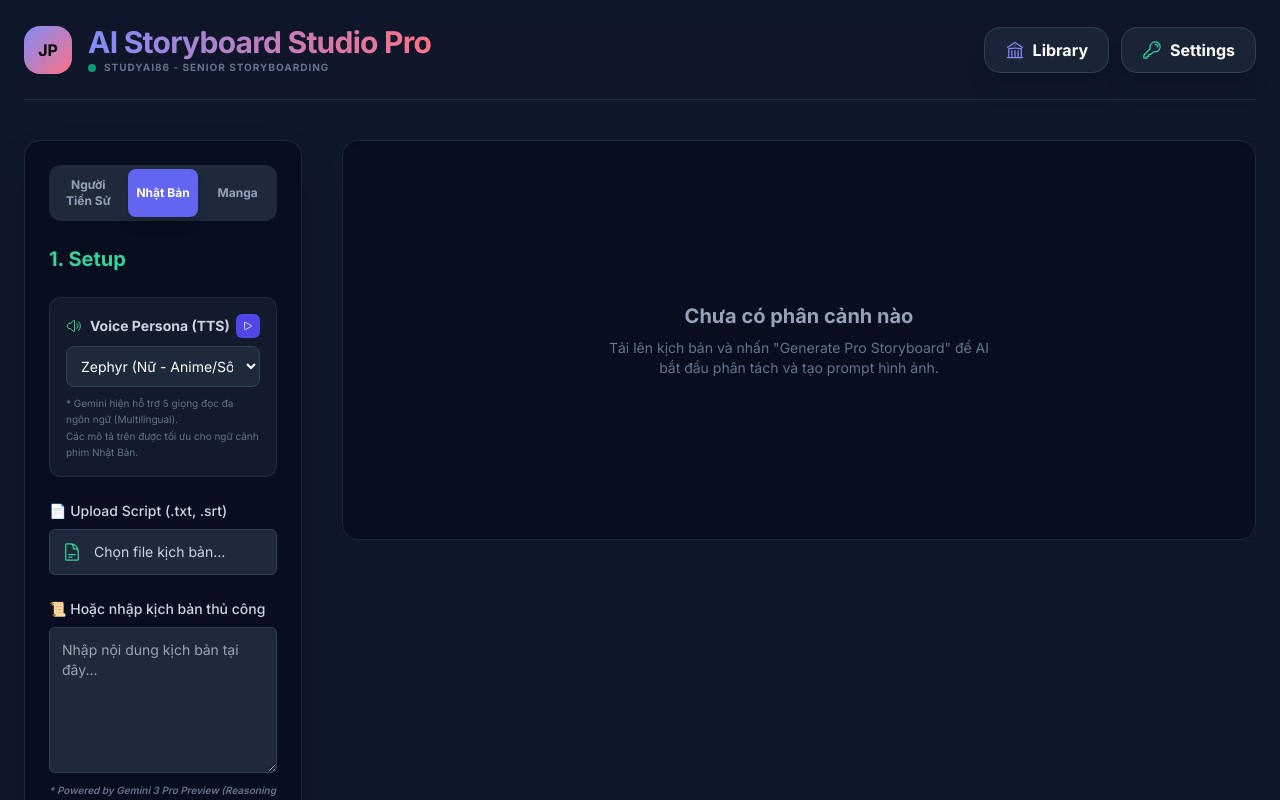
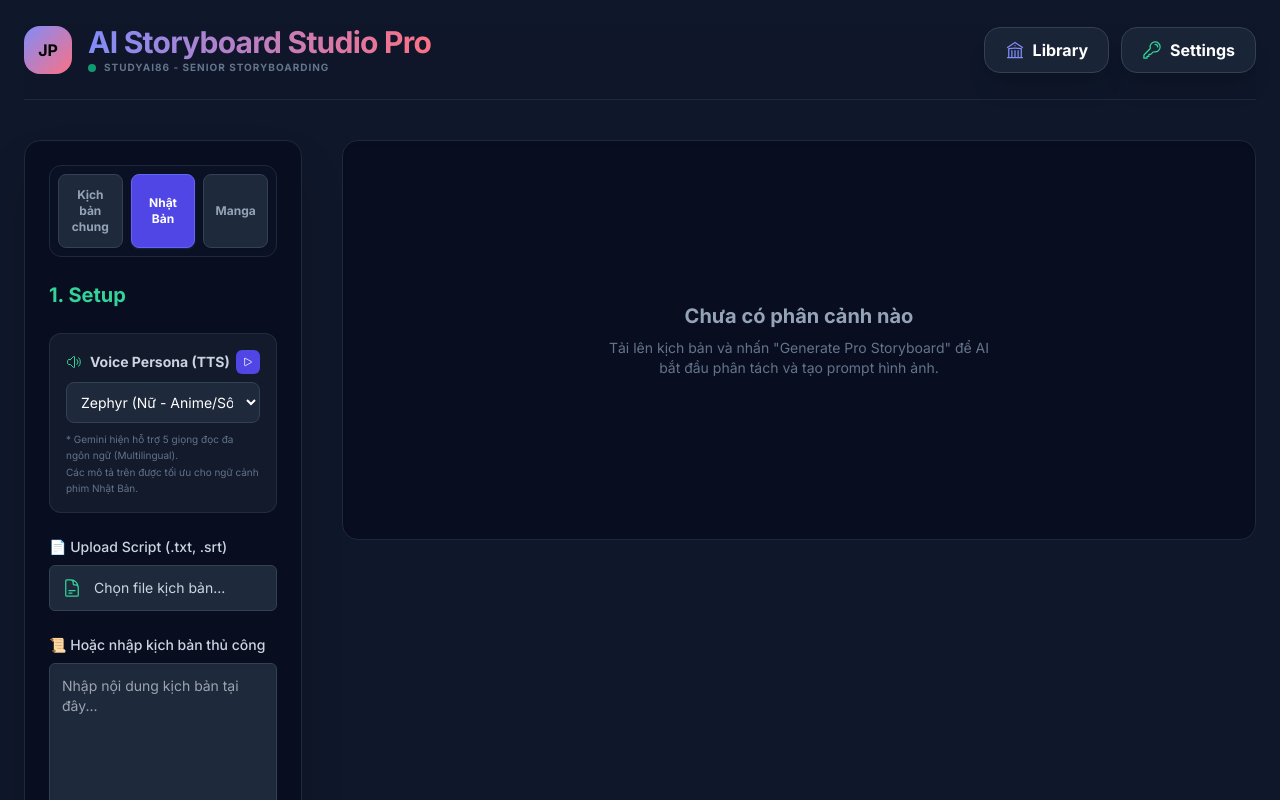
Before and after one commit to thuanndbxvp/Tool-T-ng-H-a-Ch-Ng-i-Ti-n-S-, a React (Vite) app: page / in a window 1280 px wide. Shown: the top 800 px of the page. Built offline with nearby package versions, Linux system fonts and the light colour scheme.

Commit message:
feat: Refactor app modes and styles for flexibility
Introduces a 'general' mode to replace 'prehistoric', allowing for broader prompt generation. Updates styles to be more adaptable and removes mode-specific negative prompts for broader application.

```diff
--- a/App.tsx
+++ b/App.tsx
@@ -40,13 +40,14 @@ export interface SavedSession {
     prompts: ScenePrompt[]; // Only stores text data (no images/audio blobs) to save LocalStorage space
 }
 
-type AppMode = 'prehistoric' | 'japan' | 'manga';
+// Thay đổi mode: Bỏ prehistoric, thêm general
+type AppMode = 'general' | 'japan' | 'manga';
 
-// Cập nhật Style: Thêm Negative prompt chống viền đen mạnh mẽ hơn
-const PREHISTORIC_STYLE = `Style: Award-winning National Geographic Photography.
-Keywords: 8k resolution, ultra-realistic, cinematic lighting, film grain, raw photo, shallow depth of field, 45mm lens, full screen image, edge to edge, filling the entire frame.
-Negative prompt: cartoon, anime, 3d render, painting, drawing, illustration, low quality, black bars, letterboxing, cinema scope, cropped image, frame, borders, vignette, split screen.
-Character Consistency: match the uploaded reference exactly.`;
+// Style cho Kịch bản chung: Tự do, phụ thuộc vào ảnh tham chiếu
+const GENERAL_STYLE = `Style: High quality, Cinematic, Detailed.
+Keywords: 8k resolution, highly detailed, professional composition, atmospheric lighting, sharp focus.
+Negative prompt: low quality, blurry, distorted, bad anatomy, watermark, text, signature.
+Instruction: Analyze the style of the provided reference images (if any) and apply it to this scene.`;
 
 // Cập nhật Style: Thêm Negative prompt chống viền đen mạnh mẽ hơn
 const JAPAN_STYLE = `Style: High-quality Anime Movie Screenshot (Studio Ghibli / Makoto Shinkai inspired).
@@ -59,7 +60,8 @@ const MANGA_STYLE = `Style: Masterpiece Seinen Manga Art (inspired by Takehiko I
 Keywords: Detailed ink lines, cross-hatching texture, watercolor wash coloring, dramatic cinematic composition, intense facial expressions, historical atmosphere, dynamic action lines, hand-drawn aesthetic, high contrast, 8k resolution, full screen image.
 Negative prompt: anime, cel shading, bright pop colors, chibi, moe, low quality, blurred, 3d render, glossy skin, modern clothes, black bars, borders, letterboxing.`;
 
-const MAX_REFERENCE_IMAGES = 3;
+// Tăng giới hạn ảnh tham chiếu lên 5
+const MAX_REFERENCE_IMAGES = 5;
 
 // Các giọng đọc hỗ trợ bởi Gemini (gemini-2.5-flash-preview-tts)
 // Zephyr được đưa lên đầu làm mặc định
@@ -188,7 +190,7 @@ const TrashIcon: FC<{ className?: string }> = ({ className }) => (
 
 const SparklesIcon: FC<{ className?: string }> = ({ className }) => (
   <svg className={className} xmlns="http://www.w3.org/2000/svg" fill="none" viewBox="0 0 24 24" strokeWidth={1.5} stroke="currentColor">
-    <path strokeLinecap="round" strokeLinejoin="round" d="M9.813 15.904 9 18.75l-.813-2.846a4.5 4.5 0 0 0-3.09-3.09L2.25 12l2.846-.813a4.5 4.5 0 0 0 3.09-3.09L9 5.25l.813 2.846a4.5 4.5 0 0 0 3.09 3.09L15.75 12l-2.846.813a4.5 4.5 0 0 0-3.09 3.09ZM18.259 8.715 18 9.75l-.259-1.035a3.375 3.375 0 0 0-2.455-2.456L14.25 6l1.036-.259a3.375 3.375 0 0 0 2.455-2.456L18 2.25l.259 1.035a3.375 3.375 0 0 0 2.456 2.456L21.75 6l-1.035.259a3.375 3.375 0 0 0-2.456 2.456ZM16.894 20.567 16.5 21.75l-.394-1.183a2.25 2.25 0 0 0-1.423-1.423L13.5 18.75l1.183-.394a2.25 2.25 0 0 0 1.423-1.423l.394-1.183.394 1.183a2.25 2.25 0 0 0 1.423 1.423Z" />
+    <path strokeLinecap="round" strokeLinejoin="round" d="M9.813 15.904 9 18.75l-.813-2.846a4.5 4.5 0 0 0-3.09-3.09L2.25 12l2.846-.813a4.5 4.5 0 0 0 3.09-3.09L9 5.25l.813 2.846a4.5 4.5 0 0 0 3.09 3.09L15.75 12l-2.846.813a4.5 4.5 0 0 0-3.09 3.09ZM18.259 8.715 18 9.75l-.259-1.035a3.375 3.375 0 0 0-2.455-2.456L14.25 6l1.036-.259a3.375 3.375 0 0 0 2.455-2.456L18 2.25l.259 1.035a3.375 3.375 0 0 0 2.456 2.456L21.75 6l-1.035.259a3.375 3.375 0 0 0-2.456 2.456ZM16.894 20.567 16.5 21.75l-.394-1.183a2.25 2.25 0 0 0-1.423-1.423L13.5 18.75l1.183-.394a2.25 2.25 0 0 0 1.423-1.423l.394-1.183.394 1.183a2.25 2.25 0 0 0 1.423 1.423l1.183.394-1.183.394a2.25 2.25 0 0 0-1.423 1.423Z" />
   </svg>
 );
 
@@ -251,28 +253,41 @@ const ControlPanel: FC<ControlPanelProps> = ({
   const scriptReady = useMemo(() => scenario.trim() !== "" || scriptFileName !== null, [scenario, scriptFileName]);
 
   const canBuild = useMemo(() => {
-      if (mode === 'prehistoric') return scriptReady && referenceImages.length === MAX_REFERENCE_IMAGES;
+      // General mode can have reference images but doesn't STRICTLY force 5, but we check if images are valid
+      if (mode === 'general') return scriptReady;
       return scriptReady;
-  }, [mode, referenceImages, scriptReady]);
+  }, [mode, scriptReady]);
 
   return (
     <div className="bg-slate-950/50 border border-slate-800 p-6 rounded-2xl flex flex-col gap-6 sticky top-6 shadow-2xl backdrop-blur-md">
-      <div className="flex bg-slate-800 p-1 rounded-xl gap-1">
+      <div className="flex flex-row gap-2 bg-slate-900/50 p-2 rounded-xl border border-slate-800">
         <button
-            onClick={() => setMode('prehistoric')}
-            className={`flex-1 py-2 px-1 rounded-lg text-xs font-bold transition-all ${mode === 'prehistoric' ? 'bg-emerald-500 text-black shadow-lg' : 'text-slate-400 hover:text-white'}`}
+            onClick={() => setMode('general')}
+            className={`flex-1 py-3 px-2 rounded-lg text-xs font-bold transition-all border shadow-sm flex items-center justify-center ${
+                mode === 'general'
+                ? 'bg-blue-600 text-white border-blue-500 shadow-blue-500/20'
+                : 'bg-slate-800 text-slate-400 border-slate-700 hover:text-white hover:bg-slate-700'
+            }`}
         >
-            Người Tiền Sử
+            Kịch bản chung
         </button>
         <button
             onClick={() => setMode('japan')}
-            className={`flex-1 py-2 px-1 rounded-lg text-xs font-bold transition-all ${mode === 'japan' ? 'bg-indigo-500 text-white shadow-lg' : 'text-slate-400 hover:text-white'}`}
+            className={`flex-1 py-3 px-2 rounded-lg text-xs font-bold transition-all border shadow-sm flex items-center justify-center ${
+                mode === 'japan'
+                ? 'bg-indigo-600 text-white border-indigo-500 shadow-indigo-500/20'
+                : 'bg-slate-800 text-slate-400 border-slate-700 hover:text-white hover:bg-slate-700'
+            }`}
         >
             Nhật Bản
         </button>
         <button
             onClick={() => setMode('manga')}
-            className={`flex-1 py-2 px-1 rounded-lg text-xs font-bold transition-all ${mode === 'manga' ? 'bg-orange-500 text-white shadow-lg' : 'text-slate-400 hover:text-white'}`}
+            className={`flex-1 py-3 px-2 rounded-lg text-xs font-bold transition-all border shadow-sm flex items-center justify-center ${
+                mode === 'manga'
+                ? 'bg-orange-600 text-white border-orange-500 shadow-orange-500/20'
+                : 'bg-slate-800 text-slate-400 border-slate-700 hover:text-white hover:bg-slate-700'
+            }`}
         >
             Manga
         </button>
@@ -280,8 +295,9 @@ const ControlPanel: FC<ControlPanelProps> = ({
 
       <h2 className="text-xl font-bold text-emerald-400">1. Setup</h2>
 
-      {/* Voice Selection (TTS) - Placed here for session consistency visibility */}
-      <div className="bg-slate-800/50 p-4 rounded-xl border border-slate-700/50">
+      {/* Voice Selection (TTS) - Hidden for General Mode */}
+      {mode !== 'general' && (
+        <div className="bg-slate-800/50 p-4 rounded-xl border border-slate-700/50 animate-fade-in">
             <div className="flex items-center justify-between mb-2">
                 <div className="flex items-center gap-2">
                     <SpeakerIcon className="h-4 w-4 text-emerald-400" />
@@ -311,13 +327,15 @@ const ControlPanel: FC<ControlPanelProps> = ({
                 <br/>Các mô tả trên được tối ưu cho ngữ cảnh phim Nhật Bản.
             </p>
         </div>
+      )}
 
-      {mode === 'prehistoric' && (
-          <div>
-            <label className="block text-sm font-medium text-slate-300 mb-2">📸 Upload {MAX_REFERENCE_IMAGES} Character Images</label>
+      {/* Reference Images - Only for General Mode */}
+      {mode === 'general' && (
+          <div className="animate-fade-in">
+            <label className="block text-sm font-medium text-slate-300 mb-2">📸 Ảnh tham chiếu phong cách (Max {MAX_REFERENCE_IMAGES})</label>
             <div
               onClick={() => charImgRef.current?.click()}
-              className="mt-1 flex justify-center px-6 pt-5 pb-6 border-2 border-slate-600 border-dashed rounded-md cursor-pointer hover:border-emerald-500 transition-colors"
+              className="mt-1 flex justify-center px-6 pt-5 pb-6 border-2 border-slate-600 border-dashed rounded-md cursor-pointer hover:border-emerald-500 transition-colors bg-slate-800/30"
             >
               <div className="space-y-1 text-center">
                 <UploadIcon className="mx-auto h-12 w-12 text-slate-400" />
@@ -325,10 +343,13 @@ const ControlPanel: FC<ControlPanelProps> = ({
               </div>
             </div>
             <input ref={charImgRef} type="file" accept="image/*" multiple onChange={onImageUpload} className="hidden" />
+            <p className="text-[10px] text-slate-500 mt-2 italic">* AI sẽ phân tích các ảnh này để nhúng phong cách vào Prompt tạo ảnh.</p>
             {referenceImages.length > 0 && (
-              <div className="mt-4 grid grid-cols-3 gap-4">
+              <div className="mt-4 grid grid-cols-3 gap-2">
                 {referenceImages.map((img) => (
-                  <img key={img.name} src={img.dataUrl} alt={img.name} className="rounded-md object-cover aspect-square border border-slate-700 shadow-sm" />
+                  <div key={img.name} className="relative group">
+                     <img src={img.dataUrl} alt={img.name} className="rounded-md object-cover aspect-square border border-slate-700 shadow-sm" />
+                  </div>
                 ))}
               </div>
             )}
@@ -387,8 +408,8 @@ const ControlPanel: FC<ControlPanelProps> = ({
         onClick={onBuildPrompts}
         disabled={!canBuild || isBuilding}
         className={`w-full py-3 px-4 rounded-md font-semibold transition-all flex items-center justify-center ${
-            mode === 'prehistoric'
-                ? 'text-black bg-emerald-500 hover:bg-emerald-400'
+            mode === 'general'
+                ? 'text-white bg-blue-600 hover:bg-blue-500'
                 : (mode === 'manga' ? 'text-white bg-orange-600 hover:bg-orange-500' : 'text-white bg-indigo-600 hover:bg-indigo-500')
         } disabled:bg-slate-600 disabled:text-slate-400 disabled:cursor-not-allowed shadow-lg mt-2`}
       >
@@ -401,10 +422,11 @@ const ControlPanel: FC<ControlPanelProps> = ({
 
 interface PromptCardProps {
     prompt: ScenePrompt;
+    mode: AppMode;
     onGenerateImage: (id: number) => void;
     onGenerateAudio: (id: number) => void;
 }
-const PromptCard: FC<PromptCardProps> = ({ prompt, onGenerateImage, onGenerateAudio }) => {
+const PromptCard: FC<PromptCardProps> = ({ prompt, mode, onGenerateImage, onGenerateAudio }) => {
     const [copied, setCopied] = useState('');
 
     const handleCopy = (text: string, type: string) => {
@@ -458,7 +480,7 @@ const PromptCard: FC<PromptCardProps> = ({ prompt, onGenerateImage, onGenerateAu
 
             <div className="mt-4 pt-4 border-t border-slate-800 grid md:grid-cols-2 gap-4">
                 {/* Image Section */}
-                <div>
+                <div className={mode === 'general' ? 'md:col-span-2' : ''}>
                     {prompt.isLoading ? (
                          <div className="w-full aspect-video bg-slate-800 rounded-lg flex items-center justify-center">
                             <SpinnerIcon className="animate-spin h-8 w-8 text-emerald-500" />
@@ -491,7 +513,8 @@ const PromptCard: FC<PromptCardProps> = ({ prompt, onGenerateImage, onGenerateAu
                     )}
                 </div>
 
-                {/* Audio Section */}
+                {/* Audio Section - Hidden in General Mode */}
+                {mode !== 'general' && (
                     <div className="flex flex-col justify-end">
                         {prompt.isAudioLoading ? (
                             <div className="w-full h-10 bg-slate-800 rounded-lg flex items-center justify-center gap-2 text-sm text-slate-400 border border-slate-700">
@@ -515,6 +538,7 @@ const PromptCard: FC<PromptCardProps> = ({ prompt, onGenerateImage, onGenerateAu
                             </button>
                         )}
                     </div>
+                )}
             </div>
         </div>
     );
@@ -522,6 +546,7 @@ const PromptCard: FC<PromptCardProps> = ({ prompt, onGenerateImage, onGenerateAu
 
 interface PromptDisplayProps {
     prompts: ScenePrompt[];
+    mode: AppMode;
     onGenerateImage: (id: number) => void;
     onDownloadAllPrompts: () => void;
     onDownloadPromptsTxt: () => void; // New Prop
@@ -534,7 +559,7 @@ interface PromptDisplayProps {
     isGeneratingAllAudio: boolean;
 }
 const PromptDisplay: FC<PromptDisplayProps> = ({
-    prompts, onGenerateImage, onDownloadAllPrompts, onDownloadPromptsTxt, onGenerateAll, onDownloadAllImages, isGeneratingAll,
+    prompts, mode, onGenerateImage, onDownloadAllPrompts, onDownloadPromptsTxt, onGenerateAll, onDownloadAllImages, isGeneratingAll,
     onGenerateAudio, onGenerateAllAudio, onDownloadAllAudio, isGeneratingAllAudio
 }) => {
     const hasMissingImages = useMemo(() => prompts.some(p => !p.generatedImageUrl), [prompts]);
@@ -561,8 +586,9 @@ const PromptDisplay: FC<PromptDisplayProps> = ({
                     2. AI Generated Prompts ({prompts.length} scenes)
                 </h2>
                 <div className="flex flex-col md:flex-row gap-2">
+                    {/* Audio Buttons - Hidden in General Mode */}
+                    {mode !== 'general' && (
                         <div className="flex gap-2">
-                        {/* Audio Buttons */}
                             <button
                                 onClick={onGenerateAllAudio}
                                 disabled={isGeneratingAllAudio || !hasMissingAudio}
@@ -588,6 +614,7 @@ const PromptDisplay: FC<PromptDisplayProps> = ({
                                 </button>
                             )}
                         </div>
+                    )}
 
                     <div className="flex gap-2">
                         {/* Image Buttons */}
@@ -627,7 +654,7 @@ const PromptDisplay: FC<PromptDisplayProps> = ({
             </div>
              <div className="space-y-4 max-h-[85vh] overflow-y-auto pr-2 custom-scrollbar">
                 {prompts.map((p) => (
-                    <PromptCard key={p.id} prompt={p} onGenerateImage={onGenerateImage} onGenerateAudio={onGenerateAudio} />
+                    <PromptCard key={p.id} prompt={p} mode={mode} onGenerateImage={onGenerateImage} onGenerateAudio={onGenerateAudio} />
                 ))}
              </div>
         </div>
@@ -769,7 +796,7 @@ const LibraryModal: FC<LibraryModalProps> = ({ isOpen, onClose, sessions, onDele
                                         </div>
                                         <span className="bg-slate-700 px-2 py-0.5 rounded-full">{session.prompts.length} scenes</span>
                                         <span className="bg-slate-700 px-2 py-0.5 rounded-full uppercase">
-                                            {session.mode === 'japan' ? 'JP' : (session.mode === 'manga' ? 'MG' : 'PH')}
+                                            {session.mode === 'japan' ? 'JP' : (session.mode === 'manga' ? 'MG' : 'GN')}
                                         </span>
                                     </div>
                                 </div>
@@ -1074,11 +1101,6 @@ export default function App() {
         return;
     }
 
-    if (mode === 'prehistoric' && referenceImages.length < MAX_REFERENCE_IMAGES) {
-      setError(`Cần đủ ${MAX_REFERENCE_IMAGES} ảnh tham chiếu.`);
-      return;
-    }
-
     setIsBuilding(true);
     setError(null);
 
@@ -1097,8 +1119,8 @@ export default function App() {
       }
 
       // SELECT STYLE BASED ON MODE
-      const styleLock = mode === 'prehistoric'
-        ? PREHISTORIC_STYLE
+      const styleLock = mode === 'general'
+        ? GENERAL_STYLE
         : (mode === 'manga' ? MANGA_STYLE : JAPAN_STYLE);
 
       const aiScenes = await analyzeScriptWithAI(fullScript, activeGoogleKey.key, styleLock, mode);
@@ -1123,7 +1145,7 @@ export default function App() {
     } finally {
       setIsBuilding(false);
     }
-  }, [mode, referenceImages, scenario, scriptFileContent, scriptFileName, apiKeys, downloadPromptsAsXLSX, saveToLibrary]);
+  }, [mode, scenario, scriptFileContent, scriptFileName, apiKeys, downloadPromptsAsXLSX, saveToLibrary]);
 
   const handleGenerateImage = useCallback(async (sceneId: number) => {
     const promptToGenerate = prompts.find(p => p.id === sceneId);
@@ -1136,7 +1158,9 @@ export default function App() {
     }
     setPrompts(prev => prev.map(p => p.id === sceneId ? { ...p, isLoading: true } : p));
     try {
-        const imageUrl = await generateImageFromPrompt(promptToGenerate.imagePrompt, mode === 'prehistoric' ? referenceImages : [], activeGoogleKey.key, selectedModel, true);
+        // Chỉ gửi ảnh tham chiếu nếu đang ở mode General
+        const refImages = mode === 'general' ? referenceImages : [];
+        const imageUrl = await generateImageFromPrompt(promptToGenerate.imagePrompt, refImages, activeGoogleKey.key, selectedModel, true);
         setPrompts(prev => prev.map(p => p.id === sceneId ? { ...p, generatedImageUrl: imageUrl, isLoading: false } : p));
     } catch (err) {
         setError(`Lỗi tạo ảnh Scene ${sceneId}: ${err instanceof Error ? err.message : 'Unknown'}`);
@@ -1145,6 +1169,9 @@ export default function App() {
   }, [prompts, referenceImages, apiKeys, selectedModel, mode]);
 
   const handleGenerateAudio = useCallback(async (sceneId: number) => {
+      // Audio generation disabled for general mode
+      if (mode === 'general') return;
+
       const promptToGenerate = prompts.find(p => p.id === sceneId);
       if (!promptToGenerate) return;
       const activeGoogleKey = apiKeys.find(k => k.provider === 'Google' && k.isActive);
@@ -1163,7 +1190,7 @@ export default function App() {
           setError(`Lỗi tạo giọng đọc Scene ${sceneId}: ${err instanceof Error ? err.message : 'Unknown'}`);
           setPrompts(prev => prev.map(p => p.id === sceneId ? { ...p, isAudioLoading: false } : p));
       }
-  }, [prompts, apiKeys, selectedVoice]);
+  }, [prompts, apiKeys, selectedVoice, mode]);
 
   const handleGenerateAllImages = useCallback(async () => {
       const activeGoogleKey = apiKeys.find(k => k.provider === 'Google' && k.isActive);
@@ -1186,6 +1213,9 @@ export default function App() {
   }, [apiKeys, prompts, handleGenerateImage]);
 
   const handleGenerateAllAudio = useCallback(async () => {
+      // Audio generation disabled for general mode
+      if (mode === 'general') return;
+
       const activeGoogleKey = apiKeys.find(k => k.provider === 'Google' && k.isActive);
       if (!activeGoogleKey) {
           setError("Cần API Key Google.");
@@ -1203,7 +1233,7 @@ export default function App() {
           } catch (e) { console.error(e); }
       }
       setIsGeneratingAllAudio(false);
-  }, [apiKeys, prompts, handleGenerateAudio]);
+  }, [apiKeys, prompts, handleGenerateAudio, mode]);
 
   const handleDownloadAllImages = useCallback(async () => {
       const imagesToZip = prompts.filter(p => p.generatedImageUrl);
@@ -1276,8 +1306,8 @@ export default function App() {
             onClick={(e) => { e.preventDefault(); window.location.reload(); }}
             className="flex items-center gap-4 hover:opacity-80 transition-opacity cursor-pointer"
         >
-            <div className={`w-12 h-12 rounded-2xl flex items-center justify-center font-black text-black transition-all transform hover:rotate-6 ${mode === 'japan' ? 'bg-gradient-to-br from-indigo-400 to-rose-400' : (mode === 'manga' ? 'bg-gradient-to-br from-orange-400 to-red-400' : 'bg-gradient-to-br from-emerald-400 to-teal-400')}`}>
-                {mode === 'japan' ? 'JP' : (mode === 'manga' ? 'MG' : 'PH')}
+            <div className={`w-12 h-12 rounded-2xl flex items-center justify-center font-black text-black transition-all transform hover:rotate-6 ${mode === 'japan' ? 'bg-gradient-to-br from-indigo-400 to-rose-400' : (mode === 'manga' ? 'bg-gradient-to-br from-orange-400 to-red-400' : 'bg-gradient-to-br from-blue-400 to-cyan-400')}`}>
+                {mode === 'japan' ? 'JP' : (mode === 'manga' ? 'MG' : 'GN')}
             </div>
             <div>
                 <h1 className="text-2xl md:text-3xl font-black bg-clip-text text-transparent bg-gradient-to-r from-indigo-400 to-rose-400 tracking-tight">
@@ -1337,6 +1367,7 @@ export default function App() {
         <div className="lg:col-span-8 xl:col-span-9">
           <PromptDisplay
             prompts={prompts}
+            mode={mode}
             onGenerateImage={handleGenerateImage}
             onDownloadAllPrompts={() => downloadPromptsAsXLSX(prompts)}
             onDownloadPromptsTxt={handleDownloadPromptsAsTxt}
```
Lines whose indentation alone changed are shown as unchanged.
